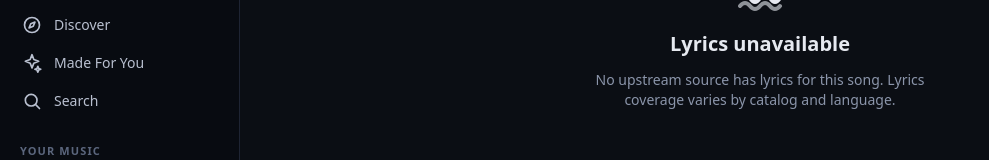
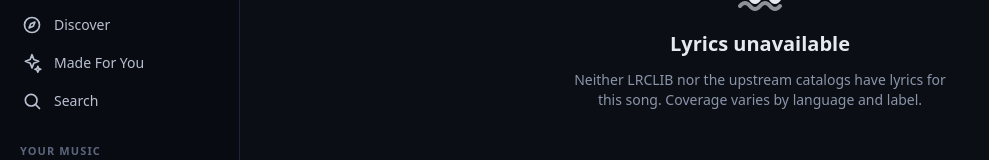
Before and after one commit to Vinay1812007/tarang, a React (Vite) app: page /lyrics/1 in a window 1280 px wide. Shown: the part 126-286 px from the top of the page, without its empty margins (0-989 px from the left). Built offline with nearby package versions, Linux system fonts and the light colour scheme; no server answers; what @capacitor/core would draw is missing.

Commit message:
feat(lyrics): LRCLIB synced lyrics with live highlight + tap-to-seek

```diff
--- /dev/null
+++ b/src/components/SyncedLyrics.tsx
@@ -0,0 +1,56 @@
+import { useEffect, useMemo, useRef } from 'react';
+import { usePlayerStore } from '@/store/playerStore';
+import type { LrcLine } from '@/services/lyrics/lrclib';
+import { cn } from '@/utils/cn';
+
+interface Props {
+  lines: LrcLine[];
+  /** Live mode highlights + follows playback and seeks on click. */
+  live: boolean;
+  className?: string;
+}
+
+export function SyncedLyrics({ lines, live, className }: Props) {
+  const currentTime = usePlayerStore((s) => (live ? s.currentTime : 0));
+  const seek = usePlayerStore((s) => s.seek);
+  const containerRef = useRef<HTMLDivElement>(null);
+
+  const activeIndex = useMemo(() => {
+    if (!live) return -1;
+    let idx = -1;
+    for (let i = 0; i < lines.length; i++) {
+      if (lines[i].t <= currentTime + 0.2) idx = i;
+      else break;
+    }
+    return idx;
+  }, [lines, currentTime, live]);
+
+  useEffect(() => {
+    if (activeIndex < 0) return;
+    const el = containerRef.current?.querySelector<HTMLElement>(`[data-line="${activeIndex}"]`);
+    el?.scrollIntoView({ block: 'center', behavior: 'smooth' });
+  }, [activeIndex]);
+
+  return (
+    <div ref={containerRef} className={cn('space-y-1', className)}>
+      {lines.map((line, i) => (
+        <button
+          key={`${line.t}-${i}`}
+          data-line={i}
+          onClick={() => live && seek(line.t)}
+          disabled={!live}
+          className={cn(
+            'block w-full text-left rounded-xl px-3 py-1.5 transition-all duration-300 leading-relaxed',
+            live && 'hover:bg-ink-800/60',
+            i === activeIndex
+              ? 'text-ember-400 font-bold text-xl scale-[1.02] origin-left'
+              : 'text-ink-300 text-lg',
+            live && activeIndex >= 0 && i < activeIndex && 'opacity-50',
+          )}
+        >
+          {line.text || '♪'}
+        </button>
+      ))}
+    </div>
+  );
+}
--- /dev/null
+++ b/src/features/lyrics/useSyncedLyrics.ts
@@ -0,0 +1,30 @@
+import { useQuery } from '@tanstack/react-query';
+import type { Song } from '@/types';
+import { getLyrics } from '@/services/api';
+import { fetchLrclibLyrics, type LyricsResult } from '@/services/lyrics/lrclib';
+
+/**
+ * Lyrics resolution chain: LRCLIB synced → LRCLIB plain → upstream wrapper
+ * plain. Synced lyrics enable the live-highlight view in the player.
+ */
+export function useSyncedLyrics(song: Song | null | undefined) {
+  return useQuery<LyricsResult | null>({
+    queryKey: ['lyrics-v2', song?.id],
+    enabled: !!song,
+    staleTime: 60 * 60_000,
+    retry: false,
+    queryFn: async () => {
+      if (!song) return null;
+      const artist = song.artists[0]?.name ?? song.subtitle.split(',')[0] ?? '';
+      const lrc = await fetchLrclibLyrics(song.title, artist, song.duration);
+      if (lrc) return lrc;
+      try {
+        const upstream = await getLyrics(song.id);
+        if (upstream.lyrics) return { plain: upstream.lyrics, synced: null, source: 'upstream' };
+      } catch {
+        /* upstream lyrics missing — normal */
+      }
+      return null;
+    },
+  });
+}
--- a/src/pages/LyricsPage.tsx
+++ b/src/pages/LyricsPage.tsx
@@ -1,38 +1,68 @@
 import { Link, useParams } from 'react-router-dom';
 import { usePageTitle } from '@/hooks/usePageTitle';
-import { useLyrics } from '@/features/lyrics/useLyrics';
 import { useSongDetails } from '@/features/player/useSongDetails';
+import { useSyncedLyrics } from '@/features/lyrics/useSyncedLyrics';
+import { SyncedLyrics } from '@/components/SyncedLyrics';
 import { EmptyState } from '@/components/States';
 import { ListSkeleton } from '@/components/Skeletons';
+import { useCurrentSong, usePlayerStore } from '@/store/playerStore';
 import { bestImage, FALLBACK_ART } from '@/utils/images';
+import { PlayIcon } from '@/components/Icons';
 
 export default function LyricsPage() {
   const { id } = useParams();
-  const { data: song } = useSongDetails(id);
-  const { data: lyrics, isLoading, isError } = useLyrics(id);
+  const { data: song, isLoading: songLoading } = useSongDetails(id);
+  const lyrics = useSyncedLyrics(song);
+  const current = useCurrentSong();
+  const playSong = usePlayerStore((s) => s.playSong);
   usePageTitle(song ? `Lyrics · ${song.title}` : 'Lyrics');
+
+  const isLive = !!song && current?.id === song.id;
 
   return (
     <div className="max-w-2xl mx-auto">
       {song && (
-        <div className="flex items-center gap-4 mb-8">
+        <div className="flex items-center gap-4 mb-6">
           <img src={bestImage(song.images, 150)} onError={(e) => ((e.target as HTMLImageElement).src = FALLBACK_ART)} alt="" className="w-16 h-16 rounded-xl object-cover" />
-          <div>
-            <Link to={`/song/${song.id}`} className="text-xl font-bold hover:underline">{song.title}</Link>
-            <p className="text-sm text-ink-300">{song.subtitle}</p>
+          <div className="min-w-0 flex-1">
+            <Link to={`/song/${song.id}`} className="text-xl font-bold hover:underline truncate block">{song.title}</Link>
+            <p className="text-sm text-ink-300 truncate">{song.subtitle}</p>
           </div>
+          {!isLive && (
+            <button
+              onClick={() => playSong(song)}
+              className="flex items-center gap-1.5 px-4 py-2 rounded-full bg-ember-500 text-ink-950 text-xs font-bold shrink-0"
+            >
+              <PlayIcon className="w-3.5 h-3.5" /> Play to sync
+            </button>
+          )}
         </div>
       )}
-      {isLoading && <ListSkeleton rows={10} />}
-      {(isError || (!isLoading && !lyrics)) && (
-        <EmptyState title="Lyrics unavailable" message="No upstream source has lyrics for this song. Lyrics coverage varies by catalog and language." />
+
+      {(songLoading || lyrics.isLoading) && <ListSkeleton rows={10} />}
+
+      {!lyrics.isLoading && !songLoading && !lyrics.data && (
+        <EmptyState
+          title="Lyrics unavailable"
+          message="Neither LRCLIB nor the upstream catalogs have lyrics for this song. Coverage varies by language and label."
+        />
       )}
-      {lyrics && (
+
+      {lyrics.data?.synced ? (
         <>
-          <pre className="whitespace-pre-wrap font-sans text-lg leading-9 text-ink-100">{lyrics.lyrics}</pre>
-          {lyrics.copyright && <p className="text-[11px] text-ink-500 mt-8">{lyrics.copyright}</p>}
+          <SyncedLyrics lines={lyrics.data.synced} live={isLive} />
+          <p className="text-[11px] text-ink-500 mt-6">
+            Synced lyrics via LRCLIB{isLive ? ' · tap a line to seek' : ' · play this song to follow along live'}
+          </p>
         </>
-      )}
+      ) : lyrics.data?.plain ? (
+        <>
+          <pre className="whitespace-pre-wrap font-sans text-lg leading-9 text-ink-100">{lyrics.data.plain}</pre>
+          <p className="text-[11px] text-ink-500 mt-6">
+            Lyrics via {lyrics.data.source === 'lrclib' ? 'LRCLIB' : 'upstream catalog'}
+          </p>
+        </>
+      ) : null}
     </div>
   );
 }
--- /dev/null
+++ b/src/services/lyrics/lrclib.ts
@@ -0,0 +1,85 @@
+/**
+ * LRCLIB (lrclib.net) — open, keyless lyrics database with synced (LRC)
+ * lyrics. Used as the "real lyrics" source with upstream-wrapper lyrics as
+ * fallback. Public CORS-enabled API; we send only track title/artist/duration.
+ */
+export interface LrcLine {
+  /** Seconds from track start. */
+  t: number;
+  text: string;
+}
+
+export interface LyricsResult {
+  plain: string | null;
+  synced: LrcLine[] | null;
+  source: 'lrclib' | 'upstream';
+}
+
+const BASE = 'https://lrclib.net/api';
+
+interface LrclibRecord {
+  plainLyrics?: string | null;
+  syncedLyrics?: string | null;
+  instrumental?: boolean;
+}
+
+export function parseLrc(lrc: string): LrcLine[] {
+  const out: LrcLine[] = [];
+  for (const raw of lrc.split('\n')) {
+    const matches = [...raw.matchAll(/\[(\d{1,2}):(\d{2})(?:[.:](\d{1,3}))?\]/g)];
+    if (!matches.length) continue;
+    const text = raw.replace(/\[[^\]]*\]/g, '').trim();
+    for (const m of matches) {
+      const min = Number(m[1]);
+      const sec = Number(m[2]);
+      const frac = m[3] ? Number(m[3].padEnd(3, '0')) / 1000 : 0;
+      out.push({ t: min * 60 + sec + frac, text });
+    }
+  }
+  return out.sort((a, b) => a.t - b.t).filter((l, i, arr) => l.text || i === arr.length - 1 || arr[i + 1].t - l.t > 1);
+}
+
+async function getJson(url: string, timeoutMs = 6000): Promise<unknown | null> {
+  const controller = new AbortController();
+  const timer = window.setTimeout(() => controller.abort(), timeoutMs);
+  try {
+    const res = await fetch(url, { signal: controller.signal });
+    if (!res.ok) return null;
+    return (await res.json()) as unknown;
+  } catch {
+    return null;
+  } finally {
+    window.clearTimeout(timer);
+  }
+}
+
+function toResult(rec: LrclibRecord | null): LyricsResult | null {
+  if (!rec) return null;
+  const synced = rec.syncedLyrics ? parseLrc(rec.syncedLyrics) : null;
+  const plain = rec.plainLyrics?.trim() || null;
+  if (!synced?.length && !plain) return null;
+  return { plain, synced: synced?.length ? synced : null, source: 'lrclib' };
+}
+
+export async function fetchLrclibLyrics(
+  track: string,
+  artist: string,
+  duration: number | null,
+): Promise<LyricsResult | null> {
+  const params = new URLSearchParams({ track_name: track, artist_name: artist });
+  if (duration) params.set('duration', String(Math.round(duration)));
+
+  // Exact match first.
+  const exact = (await getJson(`${BASE}/get?${params}`)) as LrclibRecord | null;
+  const exactResult = toResult(exact);
+  if (exactResult) return exactResult;
+
+  // Fuzzy search fallback.
+  const q = new URLSearchParams({ track_name: track, artist_name: artist });
+  const list = (await getJson(`${BASE}/search?${q}`)) as LrclibRecord[] | null;
+  if (Array.isArray(list)) {
+    const withSynced = list.find((r) => r.syncedLyrics) ?? list.find((r) => r.plainLyrics);
+    return toResult(withSynced ?? null);
+  }
+  return null;
+}
```
